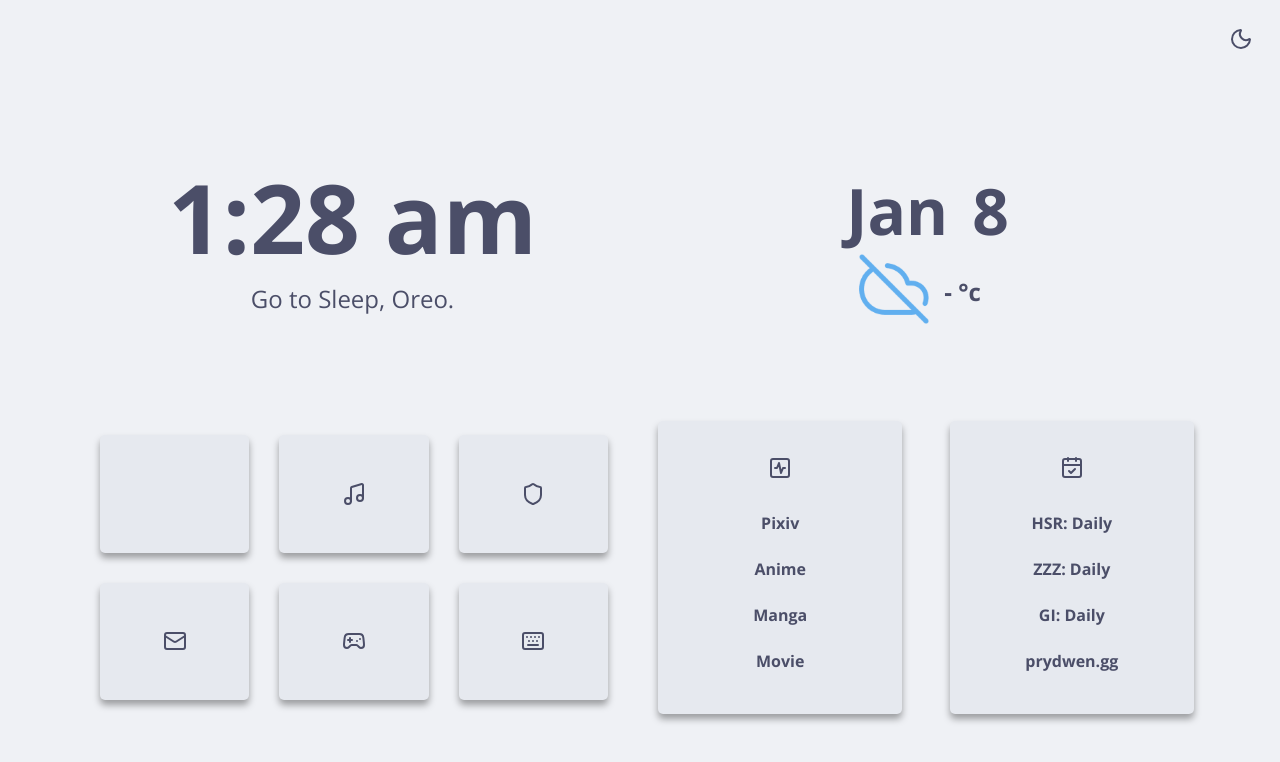
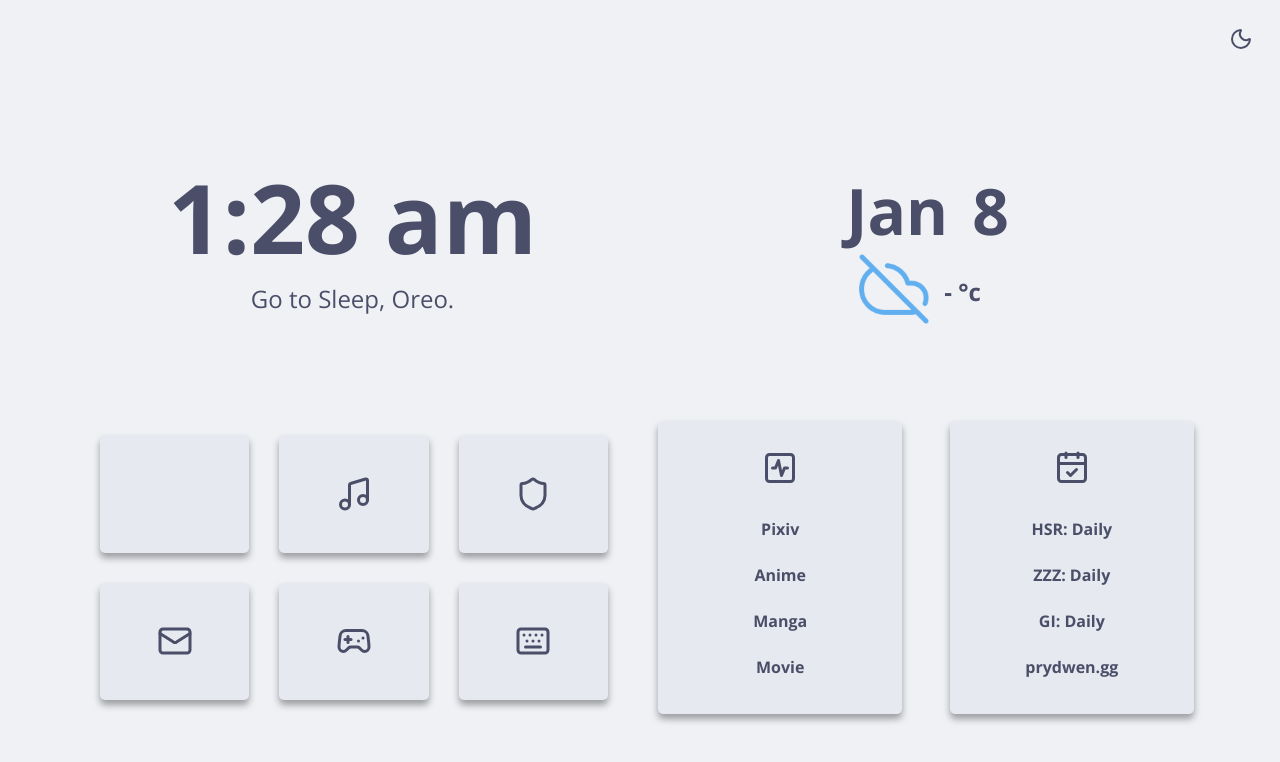
Before and after one commit to Oreo-1/bento-dashboard, a website: page index.html in a window 1280 px wide. Drawn offline with nearby package versions, Linux system fonts and the light colour scheme.

Commit message:
Update app.css

```diff
--- a/app.css
+++ b/app.css
@@ -18,7 +18,7 @@
   --fg-secondary: 3vh; /* Greetings and Weather widger */
   --fg-date: 8vh; /* Date */
   --fg-list: 2vh; /* Links List */
-  --icon: 3vh; /* Icon Size */
+  --icon: 4.5vh; /* Icon Size */
 
 }
 
```
